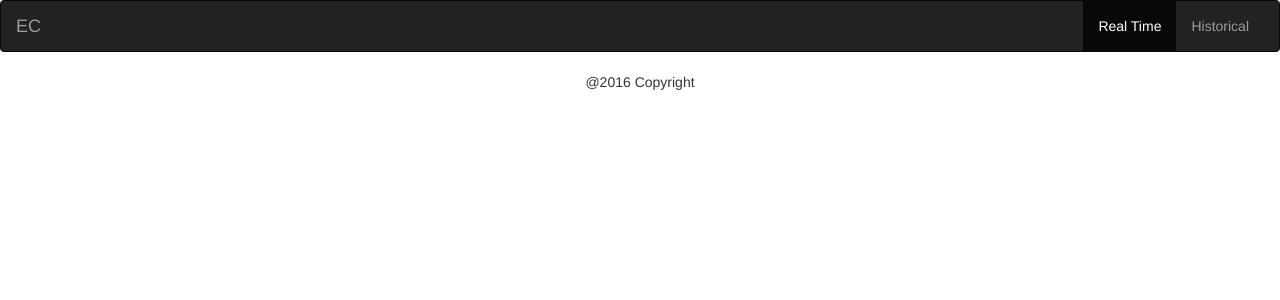
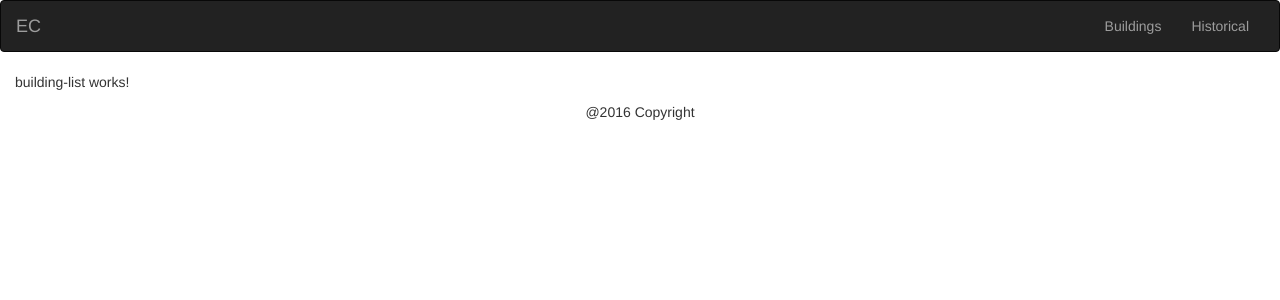
Before and after one commit to leeseoki/Energy-Consumption, an Angular app: page / in a window 1280 px wide. Shown: the top 300 px of the page. Built offline with nearby package versions, Linux system fonts and the light colour scheme.

Commit message:
Added routes for app

```diff
--- a/src/app/app.component.html
+++ b/src/app/app.component.html
@@ -11,13 +11,24 @@
     </div>
     <div class="collapse navbar-collapse" id="topNavigation">
       <ul class="nav navbar-nav navbar-right">
-        <li class="active"><a href="#">Real Time</a></li>
-        <li><a href="#">Historical</a></li>
+        <li routerLinkActive="active">
+        	<a routerLink="/buildings">Buildings</a>
+        </li>
+        <li routerLinkActive="active">
+        	<a routerLink="/historical">Historical</a>
+        </li>
       </ul>
     </div>
   </div>
 </nav>
 
+<!-- Main -->
+<main class="main-container">
+	<div class="container-fluid">
+		<router-outlet></router-outlet>
+	</div>
+</main>
+
 <!-- Footer -->
 <footer class="container-fluid footer text-center">
   <p>@2016 Copyright</p>
--- a/src/app/app.component.ts
+++ b/src/app/app.component.ts
@@ -7,7 +7,7 @@ import { HistoricalComponent } from './historical/historical.component';
 @Component({
   selector: 'app-root',
   templateUrl: './app.component.html',
-  styleUrls: ['./app.component.css'],
+  styleUrls: ['./app.component.css']
 })
 export class AppComponent {
   title = 'app works!';
--- a/src/app/app.module.ts
+++ b/src/app/app.module.ts
@@ -6,6 +6,7 @@ import { HttpModule } from '@angular/http';
 import { AlertModule } from 'ng2-bootstrap/ng2-bootstrap';
 
 import { AppComponent } from './app.component';
+import { routing, appRoutingProviders } from './app.routing';
 import { HistoricalComponent } from './historical/historical.component';
 import { BuildingListComponent } from './building-list/building-list.component';
 import { BuildingDetailComponent } from './building-detail/building-detail.component';
@@ -21,21 +22,9 @@ import { BuildingDetailComponent } from './building-detail/building-detail.compo
     BrowserModule,
     FormsModule,
     HttpModule,
-    RouterModule.forRoot([
-      { path: 'buildings/:id', component: BuildingDetailComponent },
-      { path: 'historical', component: HistoricalComponent },
-      {
-        path: 'buildings',
-        component: BuildingListComponent,
-        data: {
-          title: 'Building List'
-        }
-      },
-      { path: '', component: BuildingListComponent },
-      { path: '**', component: BuildingListComponent }
-    ])
+    routing
   ],
-  providers: [],
+  providers: [appRoutingProviders],
   bootstrap: [AppComponent]
 })
 export class AppModule { }
--- /dev/null
+++ b/src/app/app.routing.ts
@@ -0,0 +1,22 @@
+import { Routes, RouterModule } from '@angular/router';
+import { HistoricalComponent } from './historical/historical.component';
+import { BuildingListComponent } from './building-list/building-list.component';
+import { BuildingDetailComponent } from './building-detail/building-detail.component';
+
+
+const appRoutes: Routes = [
+  { path: 'buildings/:id', component: BuildingDetailComponent },
+  { path: 'historical', component: HistoricalComponent },
+  {
+    path: 'buildings',
+    component: BuildingListComponent,
+    data: {
+      title: 'Building List'
+    }
+  },
+  { path: '', component: BuildingListComponent },
+  { path: '**', component: BuildingListComponent }
+];
+
+export const appRoutingProviders: any[] = [];
+export const routing = RouterModule.forRoot(appRoutes);
```
